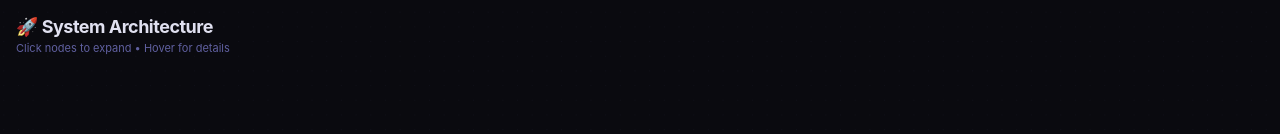
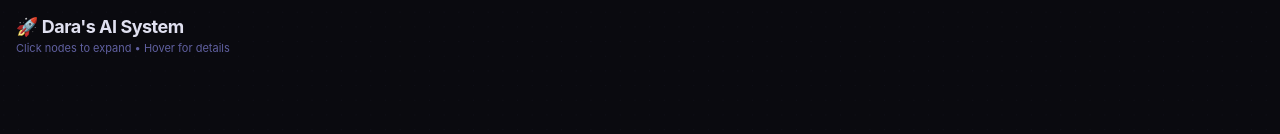
Before and after one commit to daracfitzgerald/system-diagram, a React (Vite) app: page / in a window 1280 px wide. Shown: the top 134 px of the page. Built offline with nearby package versions, Linux system fonts and the light colour scheme.

Commit message:
Change title to Dara's AI System 🚀 (voice bridge command)

```diff
--- a/src/App.jsx
+++ b/src/App.jsx
@@ -116,7 +116,7 @@ function App() {
         gap: 4,
       }}>
         <h1 style={{ fontSize: 18, fontWeight: 700, color: '#e0e0f0', letterSpacing: '-0.5px' }}>
-          🚀 System Architecture
+          🚀 Dara's AI System
         </h1>
         <p style={{ fontSize: 11, color: '#6060a0' }}>Click nodes to expand • Hover for details</p>
       </div>
```
